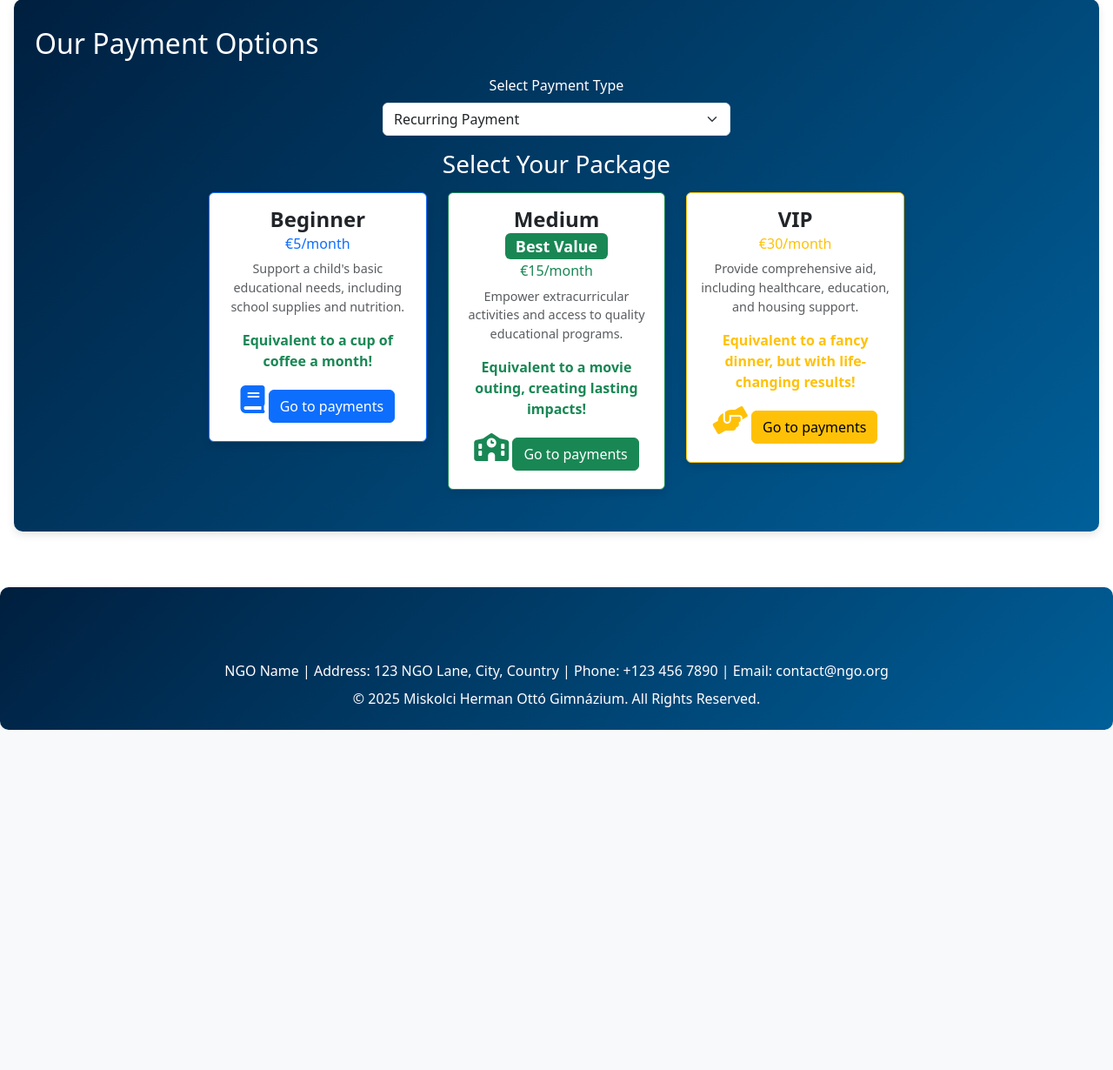
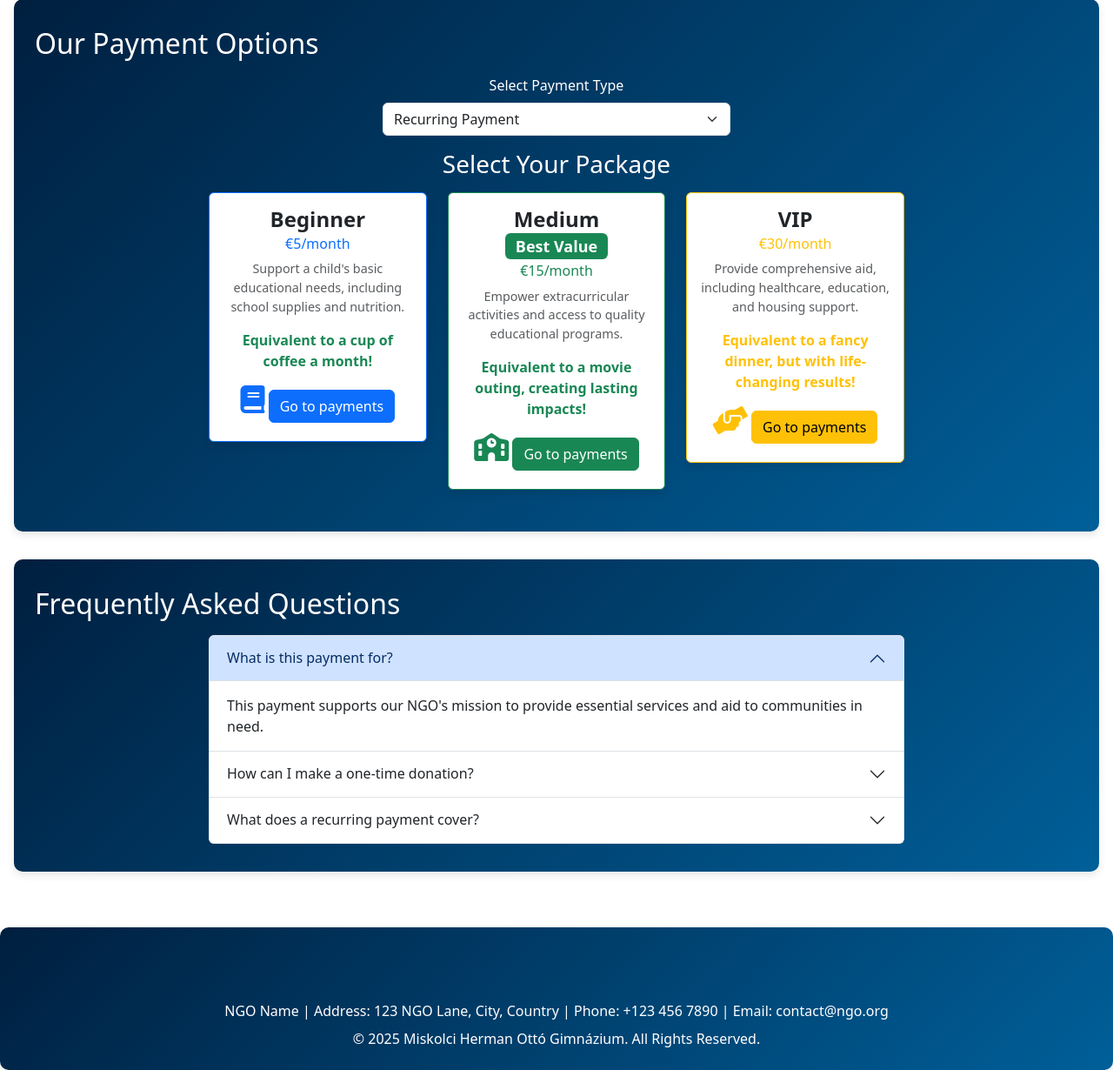
Before and after one commit to hlevente96/FoundFlow, a FastAPI app: page / in a window 1280 px wide. Shown: the part 727-1957 px from the top of the page at 87% size. Before the commit the page ends 1566 px from the top, so only its background shows below. Run offline with FastAPI, Linux system fonts and the light colour scheme; parts of the project's set-up code (start-up, migrations or seed data) failed here and were passed over.

Commit message:
Adding FAQ section.

```diff
--- a/templates/home.html
+++ b/templates/home.html
@@ -1,5 +1,6 @@
 {% include 'layout.html' %}
 <main>
+
   <section class="progress-bar-section">
     <div class="progress-info">
       <span>225 fő</span>
@@ -92,5 +93,48 @@
       </div>
     </form>
   </section>
+
+  <section class="content-section">
+    <h2 class="mb-3">Frequently Asked Questions</h2>
+    <div class="accordion mx-auto" id="faqAccordion" style="max-width: 800px;">
+      <div class="accordion-item">
+        <h2 class="accordion-header" id="headingOne">
+          <button class="accordion-button" type="button" data-bs-toggle="collapse" data-bs-target="#collapseOne" aria-expanded="true" aria-controls="collapseOne">
+            What is this payment for?
+          </button>
+        </h2>
+        <div id="collapseOne" class="accordion-collapse collapse show" aria-labelledby="headingOne" data-bs-parent="#faqAccordion">
+          <div class="accordion-body">
+            This payment supports our NGO's mission to provide essential services and aid to communities in need.
+          </div>
+        </div>
+      </div>
+      <div class="accordion-item">
+        <h2 class="accordion-header" id="headingTwo">
+          <button class="accordion-button collapsed" type="button" data-bs-toggle="collapse" data-bs-target="#collapseTwo" aria-expanded="false" aria-controls="collapseTwo">
+            How can I make a one-time donation?
+          </button>
+        </h2>
+        <div id="collapseTwo" class="accordion-collapse collapse" aria-labelledby="headingTwo" data-bs-parent="#faqAccordion">
+          <div class="accordion-body">
+            Select "One-Time Payment" and enter your preferred donation amount in the provided field.
+          </div>
+        </div>
+      </div>
+      <div class="accordion-item">
+        <h2 class="accordion-header" id="headingThree">
+          <button class="accordion-button collapsed" type="button" data-bs-toggle="collapse" data-bs-target="#collapseThree" aria-expanded="false" aria-controls="#collapseThree">
+            What does a recurring payment cover?
+          </button>
+        </h2>
+        <div id="collapseThree" class="accordion-collapse collapse" aria-labelledby="#headingThree" data-bs-parent="#faqAccordion">
+          <div class="accordion-body">
+            Recurring payments help sustain our long-term projects and operational costs.
+          </div>
+        </div>
+      </div>
+    </div>
+  </section>
+
 </main>
 {% include 'footer.html' %}
```
